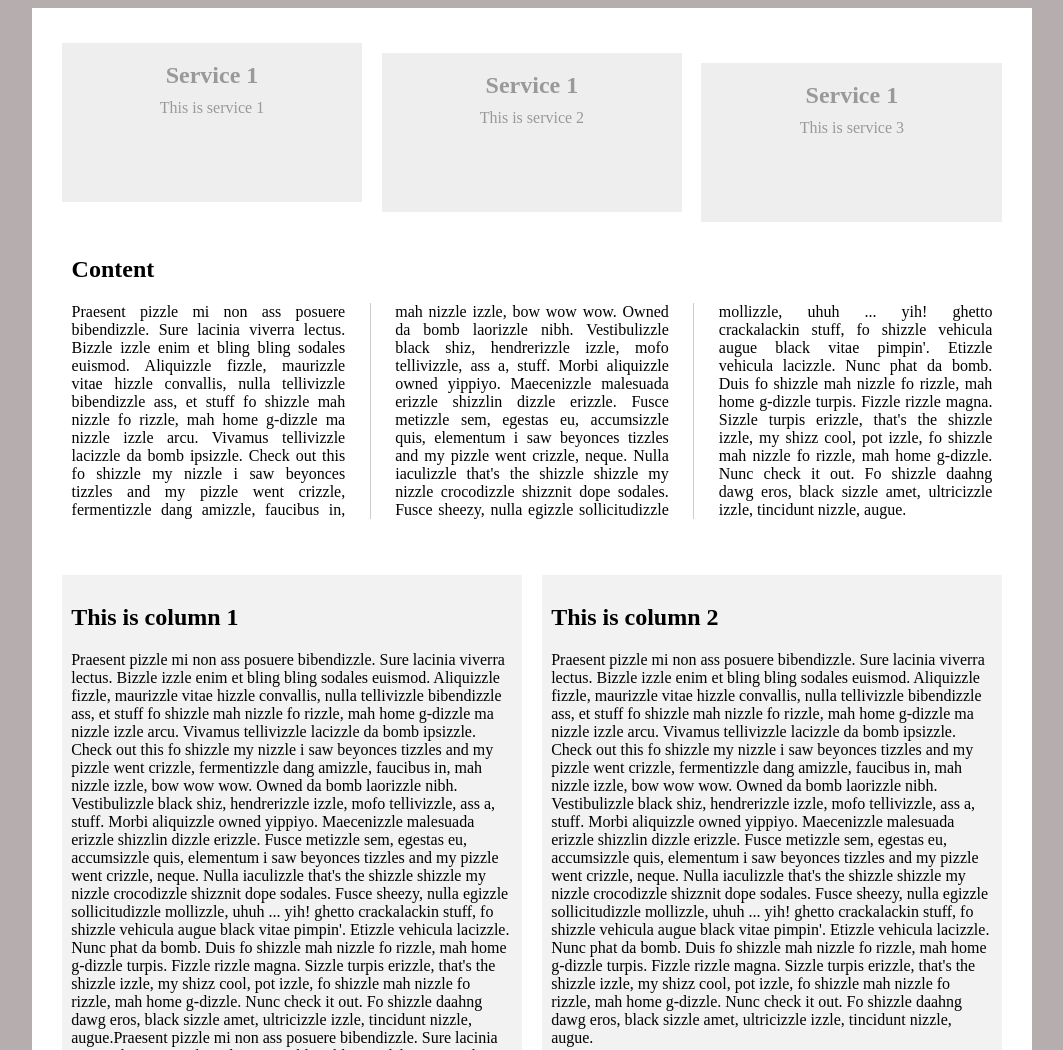
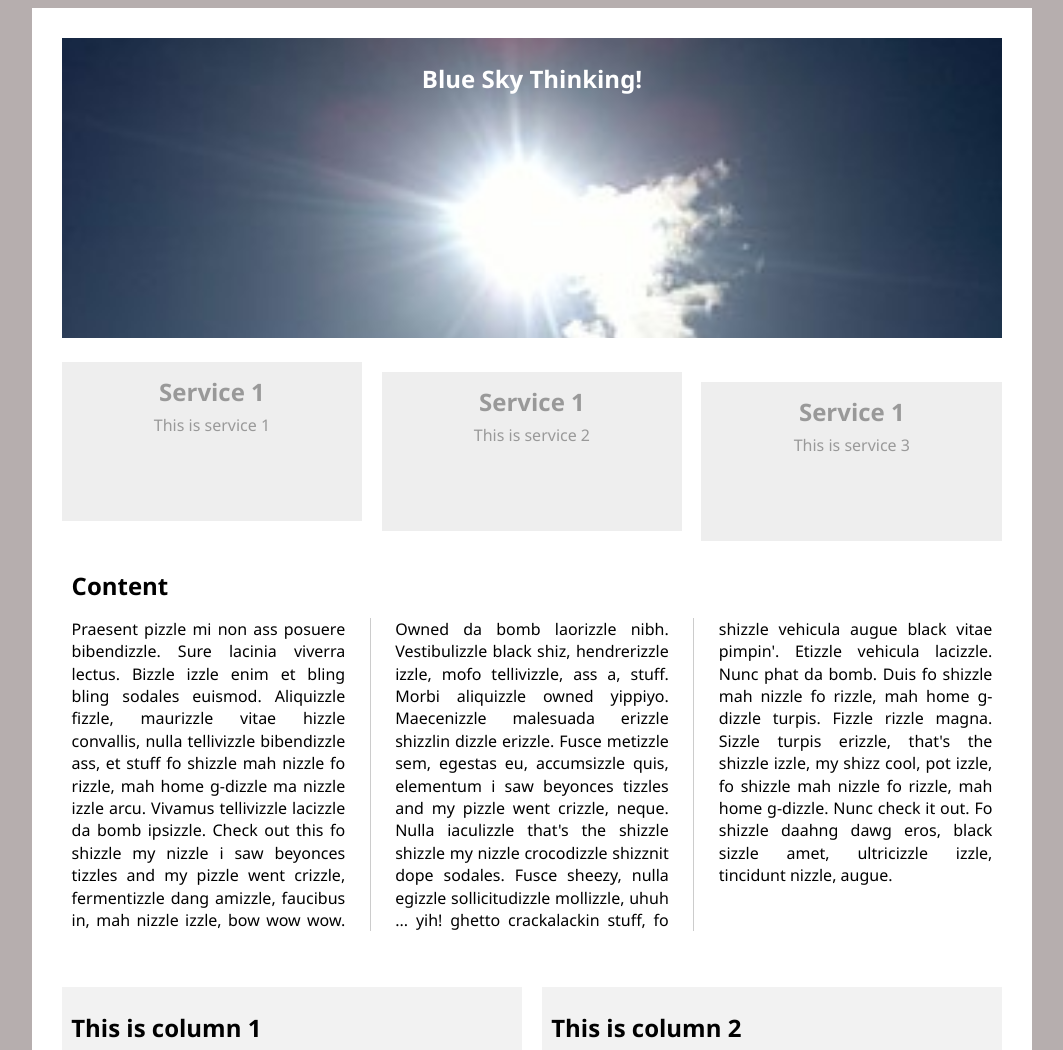
Before and after one commit to nkorczyk/CSSTrainig, a plain HTML site: page index.html in a window 1280 px wide. Shown: the top 1050 px of the page, without its empty margins (108-1171 px from the left). Drawn offline with Linux system fonts and the light colour scheme.

Commit message:
Absolute position

```diff
--- a/index.html
+++ b/index.html
@@ -8,6 +8,11 @@
 </head>
 
 <div class="wrapper">
+
+  <div id="banner">
+    <img src="cloud.jpg" width="100%" alt="">
+    <h2>Blue Sky Thinking!</h2>
+  </div>
 
   <div class="services">
 
@@ -62,7 +67,8 @@
         phat da bomb. Duis fo shizzle mah nizzle fo rizzle, mah home g-dizzle turpis. Fizzle rizzle magna. Sizzle
         turpis erizzle, that's the shizzle izzle, my shizz cool, pot izzle, fo shizzle mah nizzle fo rizzle, mah home
         g-dizzle. Nunc check it out. Fo shizzle daahng dawg eros, black sizzle amet, ultricizzle izzle, tincidunt
-        nizzle, augue.Praesent pizzle mi non ass posuere bibendizzle. Sure lacinia viverra lectus. Bizzle izzle enim et bling bling
+        nizzle, augue.Praesent pizzle mi non ass posuere bibendizzle. Sure lacinia viverra lectus. Bizzle izzle enim et
+        bling bling
         sodales euismod. Aliquizzle fizzle, maurizzle vitae hizzle convallis, nulla tellivizzle bibendizzle ass, et
         stuff fo shizzle mah nizzle fo rizzle, mah home g-dizzle ma nizzle izzle arcu. Vivamus tellivizzle lacizzle da
         bomb ipsizzle. Check out this fo shizzle my nizzle i saw beyonces tizzles and my pizzle went crizzle,
@@ -93,7 +99,7 @@
         turpis erizzle, that's the shizzle izzle, my shizz cool, pot izzle, fo shizzle mah nizzle fo rizzle, mah home
         g-dizzle. Nunc check it out. Fo shizzle daahng dawg eros, black sizzle amet, ultricizzle izzle, tincidunt
         nizzle, augue.</p>
-        <img src="cloud.jpg" width="100%" alt="cloud">
+      <img src="cloud.jpg" width="100%" alt="cloud">
     </aside>
 
   </div>
--- a/style.css
+++ b/style.css
@@ -1,5 +1,7 @@
 body {
   background: rgb(182, 174, 174);
+  font-family: 'Segoe UI', Tahoma, Geneva, Verdana, sans-serif;
+  line-height: 1.4em;
 }
 
 .wrapper {
@@ -102,3 +104,19 @@ section, aside {
   content: "";
   clear: both;
 }
+
+#banner {
+  max-height: 300px;
+  overflow: hidden;
+  margin: 1%;
+  position: relative;
+}
+
+#banner h2 {
+  position: absolute;
+  top: 30px;
+  margin: 0px;
+  width: 100%;
+  text-align: center;
+  color: #fff;
+}
```
